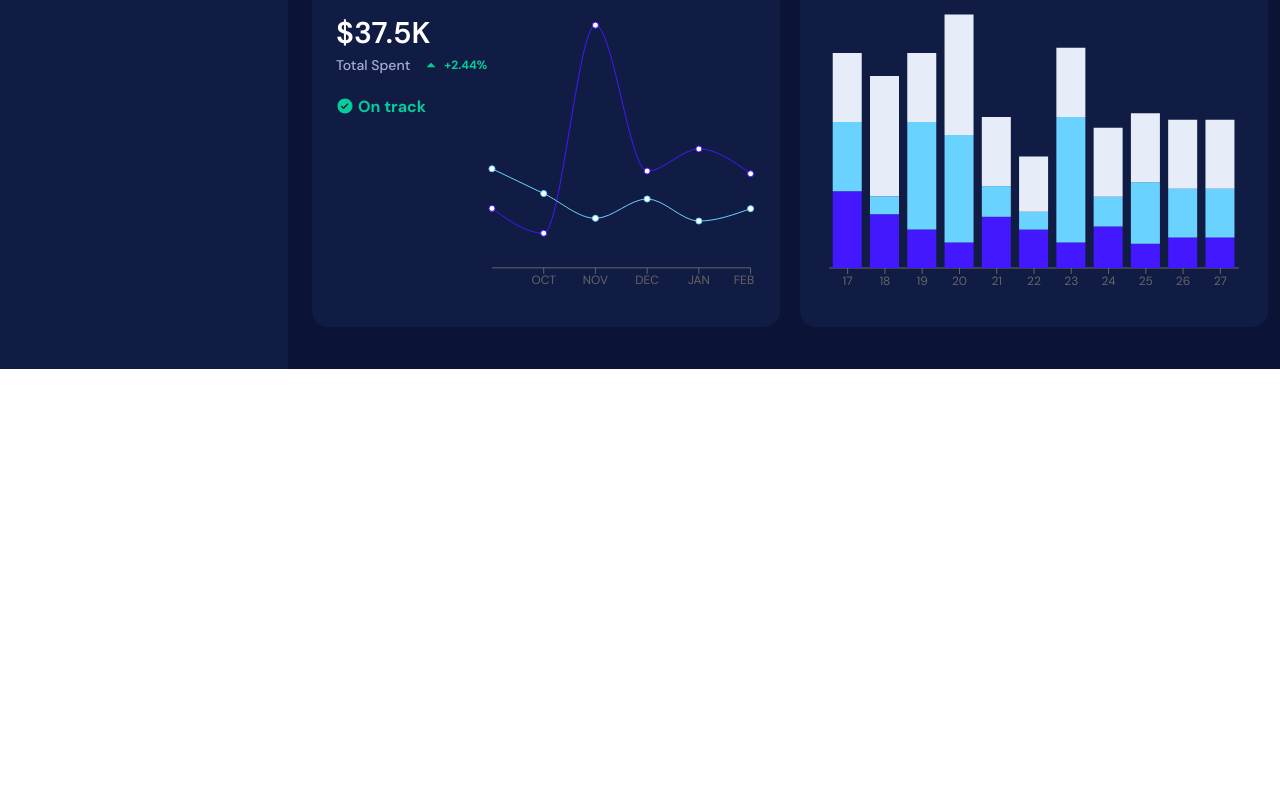
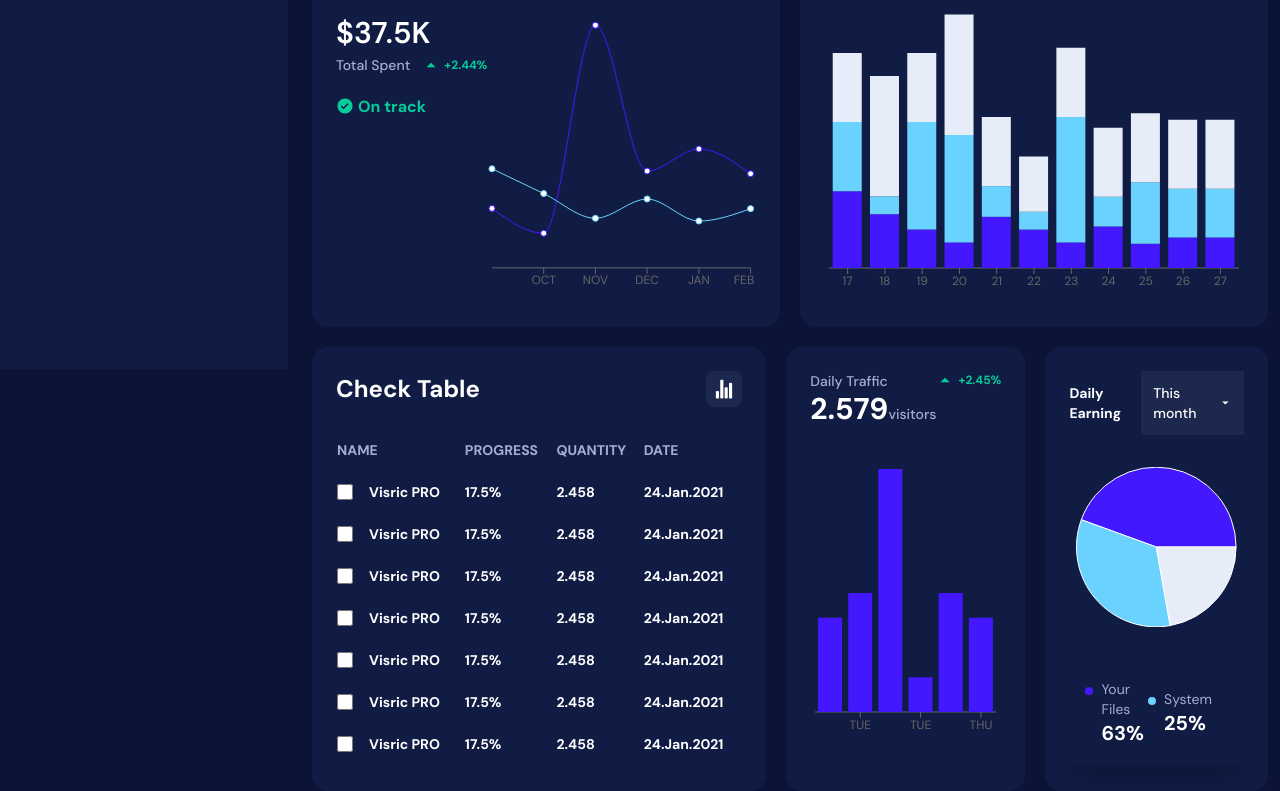
Before and after one commit to naseemkhandev/react-admin-dashboard, a React (Vite) app: page / in a window 1280 px wide. Shown: the part 431-1222 px from the top of the page. Before the commit the page ends 800 px from the top, so only its background shows below. Built offline with nearby package versions, Linux system fonts and the light colour scheme.

Commit message:
check tables, daily traffic and daily earnings section added

```diff
--- /dev/null
+++ b/src/components/CheckTable.jsx
@@ -0,0 +1,54 @@
+import { IoStatsChart } from "react-icons/io5";
+import { checkTable } from "../constants/TablesData";
+
+const CheckTable = () => {
+	return (
+		<div className="w-full h-full bg-white dark:bg-dark-color p-6 rounded-2xl flex flex-col gap-8">
+			<div className="flex items-center justify-between">
+				<div>
+					<h2 className="text-lg capitalize md:text-xl xl:text-2xl font-bold text-headingColor dark:text-white">
+						Check Table
+					</h2>
+				</div>
+				<div className="w-fit bg-primary/5 text-primary dark:text-white dark:bg-white/5 text-xl p-2 rounded-lg">
+					<IoStatsChart />
+				</div>
+			</div>
+
+			<table className="w-full text-left overflow-auto">
+				<thead className="uppercase text-sm font-medium text-textColor">
+					<tr>
+						<th>name</th>
+						<th>progress</th>
+						<th>quantity</th>
+						<th>date</th>
+					</tr>
+				</thead>
+				<tbody>
+					{checkTable.map((item) => (
+						<tr
+							key={item.name}
+							className="text-sm font-bold text-headingColor dark:text-white capitalize"
+						>
+							<td className="flex items-center mt-5">
+								<input
+									type="checkbox"
+									name="name"
+									id="name"
+									className="cursor-pointer w-4 2xl:w-5 aspect-square accent-primary mr-4"
+								/>
+								<span>{item.name}</span>
+							</td>
+
+							<td className="pt-5">{item.progress}%</td>
+							<td className="pt-5">{item.quantity}</td>
+							<td className="pt-5">{item.date}</td>
+						</tr>
+					))}
+				</tbody>
+			</table>
+		</div>
+	);
+};
+
+export default CheckTable;
--- /dev/null
+++ b/src/components/DailyEarning.jsx
@@ -0,0 +1,87 @@
+import { useState } from "react";
+import { PieChart, Pie, Cell, ResponsiveContainer } from "recharts";
+import { IoMdArrowDropdown } from "react-icons/io";
+
+import {
+	monthlyPieData,
+	weeklyPieData,
+	dailyPieData,
+} from "../constants/Charts";
+import DateDropDown from "./DateDropDown";
+
+const DailyEarning = () => {
+	const [showMenu, setShowMenu] = useState(false);
+	const [chartDate, setChartDate] = useState("This month");
+
+	const getChartData = () => {
+		if (chartDate === "This month") {
+			return monthlyPieData;
+		} else if (chartDate === "This week") {
+			return weeklyPieData;
+		} else if (chartDate === "Daily") {
+			return dailyPieData;
+		}
+	};
+
+	const COLORS = ["#4318FF", "#6AD2FF", "#e6edf9"];
+
+	return (
+		<div className="w-full h-full bg-white dark:bg-dark-color p-6 rounded-2xl flex flex-col justify-between gap-8">
+			<div className="flex items-center justify-between">
+				<h2 className="capitalize text-sm 2xl:text-base font-bold text-headingColor dark:text-white">
+					Daily Earning
+				</h2>
+				<DateDropDown
+					icon={IoMdArrowDropdown}
+					showMenu={showMenu}
+					setShowMenu={setShowMenu}
+					chartDate={chartDate}
+					setChartDate={setChartDate}
+					className="p-0 bg-transparent gap-0 dark:bg-transparent rounded-none flex-row-reverse"
+					menuClasses="right-0"
+				/>
+			</div>
+
+			<div className="w-full h-40 text-xs text-textColor dark:text-white">
+				<ResponsiveContainer width="100%" height="100%">
+					<PieChart width={400} height={400}>
+						<Pie
+							data={getChartData()}
+							cx="50%"
+							cy="50%"
+							labelLine={false}
+							outerRadius={80}
+							fill="#e6edf9"
+							dataKey="value"
+						>
+							{monthlyPieData.map((entry, index) => (
+								<Cell
+									key={`cell-${index}`}
+									fill={COLORS[index % COLORS.length]}
+								/>
+							))}
+						</Pie>
+					</PieChart>
+				</ResponsiveContainer>
+			</div>
+
+			<div className="w-full relative rounded-2xl py-5 px-8 2xl:px-10 2xl:py-8 shadow-xl flex items-center justify-between gap-5">
+				<div className="relative capitalize before:absolute before:w-2 before:h-2 before:bg-primary before:rounded-full before:-left-4 before:top-2">
+					<p className="text-textColor text-sm 2xl:text-base">Your files</p>
+					<h2 className="text-headingColor dark:text-white font-bold text-xl 2xl:text-2xl">
+						63%
+					</h2>
+				</div>
+				<span className="absolute w-[.5px] h-[70%] bg-black/10 top-1/2 -translate-y-1/2 left-1/2 -translate-x-1/2" />
+				<div className="relative capitalize before:absolute before:w-2 before:h-2 before:bg-[#6AD2FF] before:rounded-full before:-left-4 before:top-2">
+					<p className="text-textColor text-sm 2xl:text-base">system</p>
+					<h2 className="text-headingColor dark:text-white font-bold text-xl 2xl:text-2xl">
+						25%
+					</h2>
+				</div>
+			</div>
+		</div>
+	);
+};
+
+export default DailyEarning;
--- /dev/null
+++ b/src/components/DailyTraffic.jsx
@@ -0,0 +1,40 @@
+import { IoMdArrowDropup } from "react-icons/io";
+import { BarChart, Bar, XAxis, Tooltip, ResponsiveContainer } from "recharts";
+
+import { weeklyData } from "../constants/Charts";
+
+const DailyTraffic = () => {
+	return (
+		<div className="w-full h-full bg-white dark:bg-dark-color p-6 rounded-2xl flex flex-col gap-8">
+			<div className="flex items-start justify-between">
+				<div>
+					<p className="capitalize text-textColor text-sm font-medium">
+						daily traffic
+					</p>
+					<h2 className="text-xl capitalize md:text-2xl xl:text-3xl font-bold text-headingColor dark:text-white">
+						<span>2.579</span>
+						<span className="capitalize text-textColor text-sm font-medium">
+							visitors
+						</span>
+					</h2>
+				</div>
+				<p className="text-green-color flex items-center gap-1">
+					<IoMdArrowDropup className="text-lg" />
+					<span className="text-xs font-bold">+2.45%</span>
+				</p>
+			</div>
+
+			<div className="w-full h-72 text-xs text-textColor dark:text-white">
+				<ResponsiveContainer width="100%" height="100%">
+					<BarChart data={weeklyData}>
+						<XAxis dataKey="name" />
+						<Tooltip />
+						<Bar dataKey="spend" stackId="a" fill="#4318FF" />
+					</BarChart>
+				</ResponsiveContainer>
+			</div>
+		</div>
+	);
+};
+
+export default DailyTraffic;
--- a/src/components/ChartDate.jsx
+++ b/src/components/DateDropDown.jsx
@@ -1,10 +1,11 @@
-const ChartDate = ({
+const DateDropDown = ({
 	icon,
 	showMenu,
 	setShowMenu,
 	chartDate,
 	setChartDate,
 	className,
+	menuClasses,
 }) => {
 	const Icon = icon;
 
@@ -17,26 +18,26 @@ const ChartDate = ({
 			<span className="text-sm font-[500]">{chartDate}</span>
 
 			<div
-				className={`absolute bg-lightBg dark:bg-darkBg top-[120%] left-0 w-52 rounded-lg overflow-hidden transition-all duration-500 ${
+				className={`absolute bg-white shadow-md dark:bg-darkBg top-[120%] w-52 rounded-lg overflow-hidden transition-all duration-500 z-20 ${menuClasses} ${
 					showMenu ? "h-[8.5rem]" : "h-0"
 				}`}
 			>
 				<ul className="m-2">
 					<li
 						onClick={() => setChartDate("This month")}
-						className="p-2 dark:hover:bg-white/5 hover:bg-primary/5 rounded-md"
+						className="p-2 dark:hover:bg-white/5 hover:bg-black/5 rounded-md"
 					>
 						This month
 					</li>
 					<li
 						onClick={() => setChartDate("This week")}
-						className="p-2 dark:hover:bg-white/5 hover:bg-primary/5 rounded-md"
+						className="p-2 dark:hover:bg-white/5 hover:bg-black/5 rounded-md"
 					>
 						This week
 					</li>
 					<li
 						onClick={() => setChartDate("Daily")}
-						className="p-2 dark:hover:bg-white/5 hover:bg-primary/5 rounded-md"
+						className="p-2 dark:hover:bg-white/5 hover:bg-black/5 rounded-md"
 					>
 						Daily
 					</li>
@@ -46,4 +47,4 @@ const ChartDate = ({
 	);
 };
 
-export default ChartDate;
+export default DateDropDown;
--- a/src/components/Sidebar.jsx
+++ b/src/components/Sidebar.jsx
@@ -5,7 +5,7 @@ const Sidebar = () => {
 	const pathname = useLocation().pathname;
 
 	return (
-		<div className="fixed top-0 left-0 w-20 lg:w-72 bg-white dark:bg-dark-color h-screen overflow-hidden">
+		<div className="fixed top-0 left-0 w-20 lg:w-72 bg-white dark:bg-dark-color min-h-screen h-full overflow-hidden">
 			<div className="px-7 lg:px-10 py-7 border-b dark:border-white/10">
 				<h2 className="lg:text-2xl font-extrabold text-headingColor dark:text-white">
 					Visric
--- a/src/components/TotalSpend.jsx
+++ b/src/components/TotalSpend.jsx
@@ -3,17 +3,10 @@ import { FaRegCalendar } from "react-icons/fa6";
 import { IoStatsChart } from "react-icons/io5";
 import { IoMdArrowDropup } from "react-icons/io";
 import { BiSolidCheckCircle } from "react-icons/bi";
-import {
-	LineChart,
-	Line,
-	XAxis,
-	Tooltip,
-	Legend,
-	ResponsiveContainer,
-} from "recharts";
+import { LineChart, Line, XAxis, Tooltip, ResponsiveContainer } from "recharts";
 
-import ChartDate from "./ChartDate";
 import { weeklyData, monthlyData, todayData } from "../constants/Charts";
+import DateDropDown from "./DateDropDown";
 
 const TotalSpend = () => {
 	const [showMenu, setShowMenu] = useState(false);
@@ -32,7 +25,7 @@ const TotalSpend = () => {
 	return (
 		<div className="w-full h-full bg-white dark:bg-dark-color p-6 rounded-2xl flex flex-col gap-8">
 			<div className="flex items-center justify-between">
-				<ChartDate
+				<DateDropDown
 					icon={FaRegCalendar}
 					showMenu={showMenu}
 					setShowMenu={setShowMenu}
--- a/src/constants/Charts.js
+++ b/src/constants/Charts.js
@@ -165,3 +165,21 @@ export const weeklyRevenue = [
 		earning: 5400,
 	},
 ];
+
+export const monthlyPieData = [
+	{ name: "Your Files", value: 400 },
+	{ name: "System", value: 300 },
+	{ name: "Default", value: 200 },
+];
+
+export const weeklyPieData = [
+	{ name: "Your Files", value: 800 },
+	{ name: "System", value: 300 },
+	{ name: "Default", value: 500 },
+];
+
+export const dailyPieData = [
+	{ name: "Your Files", value: 100 },
+	{ name: "System", value: 400 },
+	{ name: "Default", value: 200 },
+];
--- /dev/null
+++ b/src/constants/TablesData.js
@@ -0,0 +1,44 @@
+export const checkTable = [
+	{
+		name: "Visric PRO",
+		progress: 17.5,
+		quantity: 2.458,
+		date: "24.Jan.2021",
+	},
+	{
+		name: "Visric PRO",
+		progress: 17.5,
+		quantity: 2.458,
+		date: "24.Jan.2021",
+	},
+	{
+		name: "Visric PRO",
+		progress: 17.5,
+		quantity: 2.458,
+		date: "24.Jan.2021",
+	},
+	{
+		name: "Visric PRO",
+		progress: 17.5,
+		quantity: 2.458,
+		date: "24.Jan.2021",
+	},
+	{
+		name: "Visric PRO",
+		progress: 17.5,
+		quantity: 2.458,
+		date: "24.Jan.2021",
+	},
+	{
+		name: "Visric PRO",
+		progress: 17.5,
+		quantity: 2.458,
+		date: "24.Jan.2021",
+	},
+	{
+		name: "Visric PRO",
+		progress: 17.5,
+		quantity: 2.458,
+		date: "24.Jan.2021",
+	},
+];
--- a/src/pages/dashboard/Dashboard.jsx
+++ b/src/pages/dashboard/Dashboard.jsx
@@ -1,4 +1,7 @@
 import Analytics from "../../components/Analytics";
+import CheckTable from "../../components/CheckTable";
+import DailyTraffic from "../../components/DailyTraffic";
+import DailyEarning from "../../components/DailyEarning";
 import TotalSpend from "../../components/TotalSpend";
 import WeeklyRevenue from "../../components/WeeklyRevenue";
 
@@ -10,6 +13,17 @@ const Dashboard = () => {
 				<TotalSpend />
 				<WeeklyRevenue />
 			</div>
+
+			<div className="flex justify-between flex-col xl:flex-row gap-5">
+				<div className="w-full">
+					<CheckTable />
+				</div>
+
+				<div className="w-full flex flex-col sm:flex-row items-start gap-5">
+					<DailyTraffic />
+					<DailyEarning />
+				</div>
+			</div>
 		</div>
 	);
 };
```
